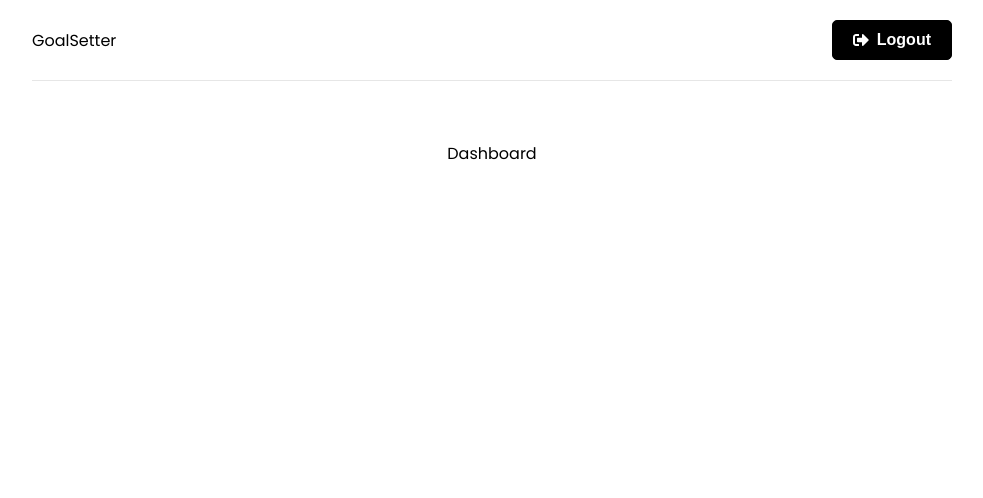
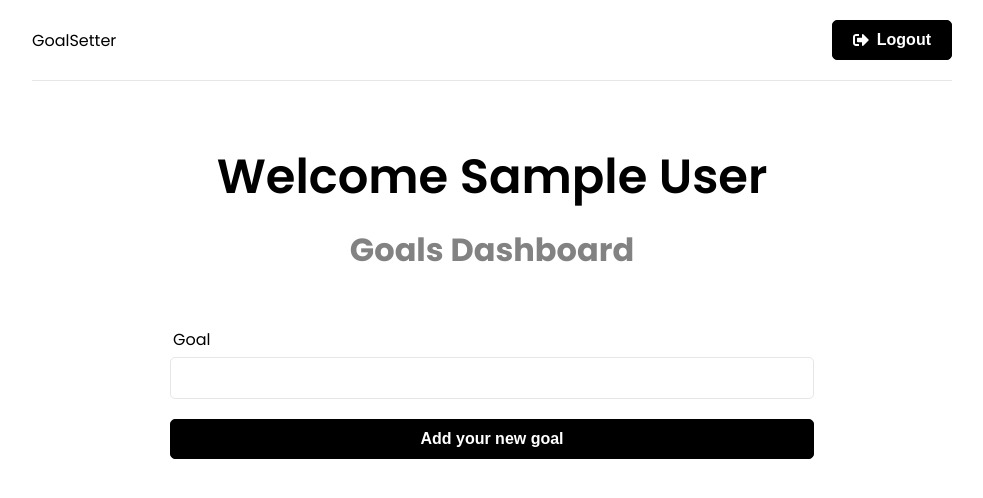
Before and after one commit to SengSerany/goals-app-js, a React (Create React App) app in the folder frontend/: page / in a window 1280 px wide. Shown: the top 498 px of the page, without its empty margins (148-1131 px from the left). Built offline with nearby package versions, Linux system fonts and the light colour scheme; sample sign-in values are in the browser's storage.

Commit message:
setting dashboard and goal form

```diff
--- /dev/null
+++ b/frontend/src/components/GoalForm.jsx
@@ -0,0 +1,38 @@
+import { useState } from "react";
+
+function GoalForm() {
+
+
+    const [ formData, setFormData ] = useState({
+        text: ""
+    });
+
+    const { text } = formData;
+
+    const handleChange = (e) => {
+        const { name, value } = e.target;
+        setFormData({
+            [name]: value
+        })
+    };
+
+    const handleSubmit = (e) => {
+        e.preventDefault();
+    };
+
+  return (
+    <section className="form">
+        <form onSubmit={handleSubmit}>
+            <div className="form-group">
+                <label htmlFor="text">Goal</label>
+                <input type="text" name="text" id="text" value={text} onChange={handleChange}/>
+            </div>
+            <div className="form-group">
+                <button className="btn btn-block" type="button">Add your new goal</button>
+            </div>
+        </form>
+    </section>
+  )
+};
+
+export default GoalForm
--- a/frontend/src/pages/Dashboard.jsx
+++ b/frontend/src/pages/Dashboard.jsx
@@ -1,6 +1,7 @@
 import { useEffect } from "react";
 import { useNavigate } from "react-router-dom";
 import { useSelector } from "react-redux";
+import GoalForm from "../components/GoalForm";
 
 
 function Dashboard() {
@@ -15,7 +16,13 @@
   }, [user, navigate]);
 
   return (
-    <div>Dashboard</div>
+    <>
+      <section className="heading">
+        <h1>Welcome { user && user.name}</h1>
+        <p>Goals Dashboard</p>
+      </section>
+      <GoalForm />
+    </>
   )
 };
 
```
